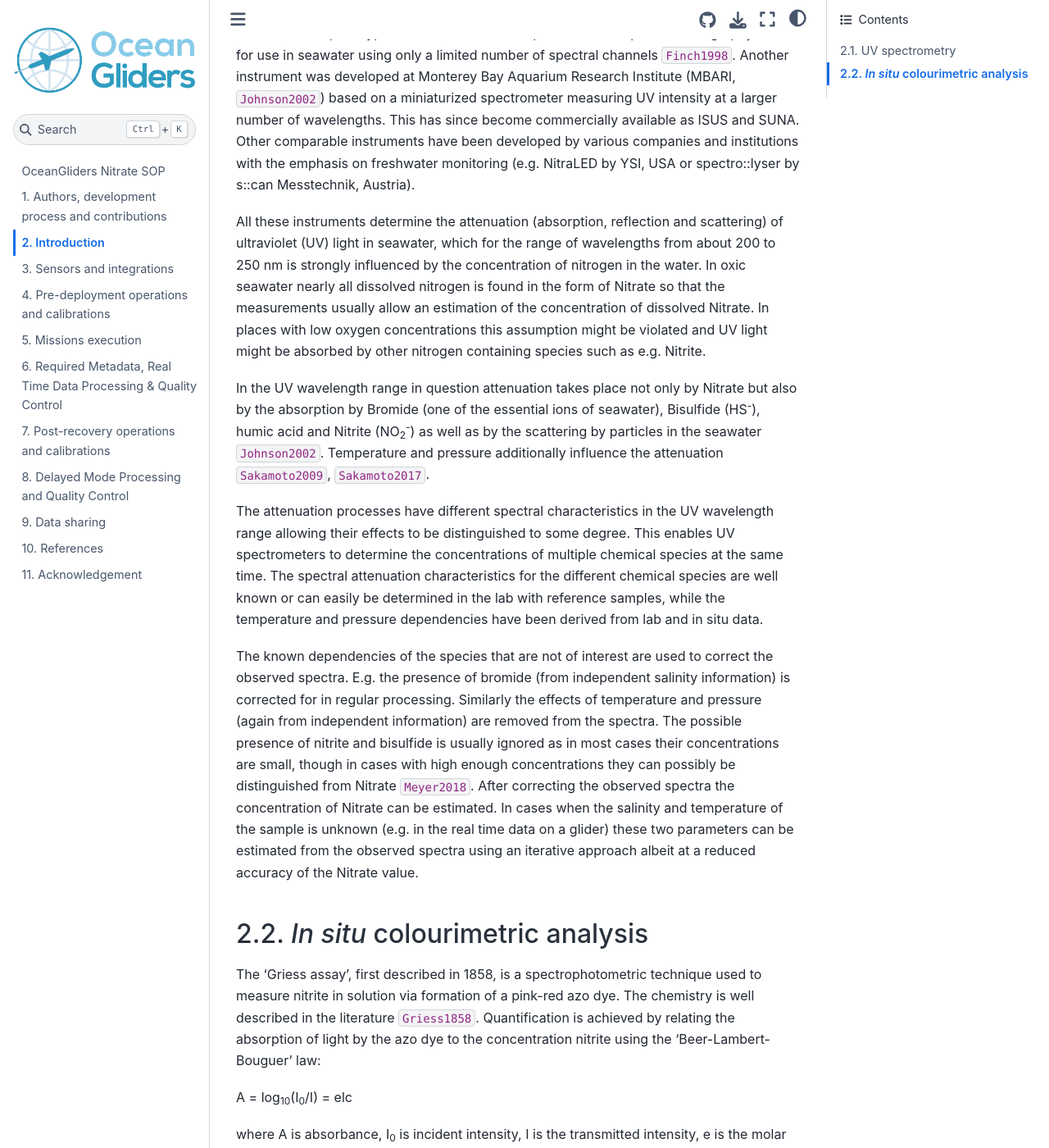
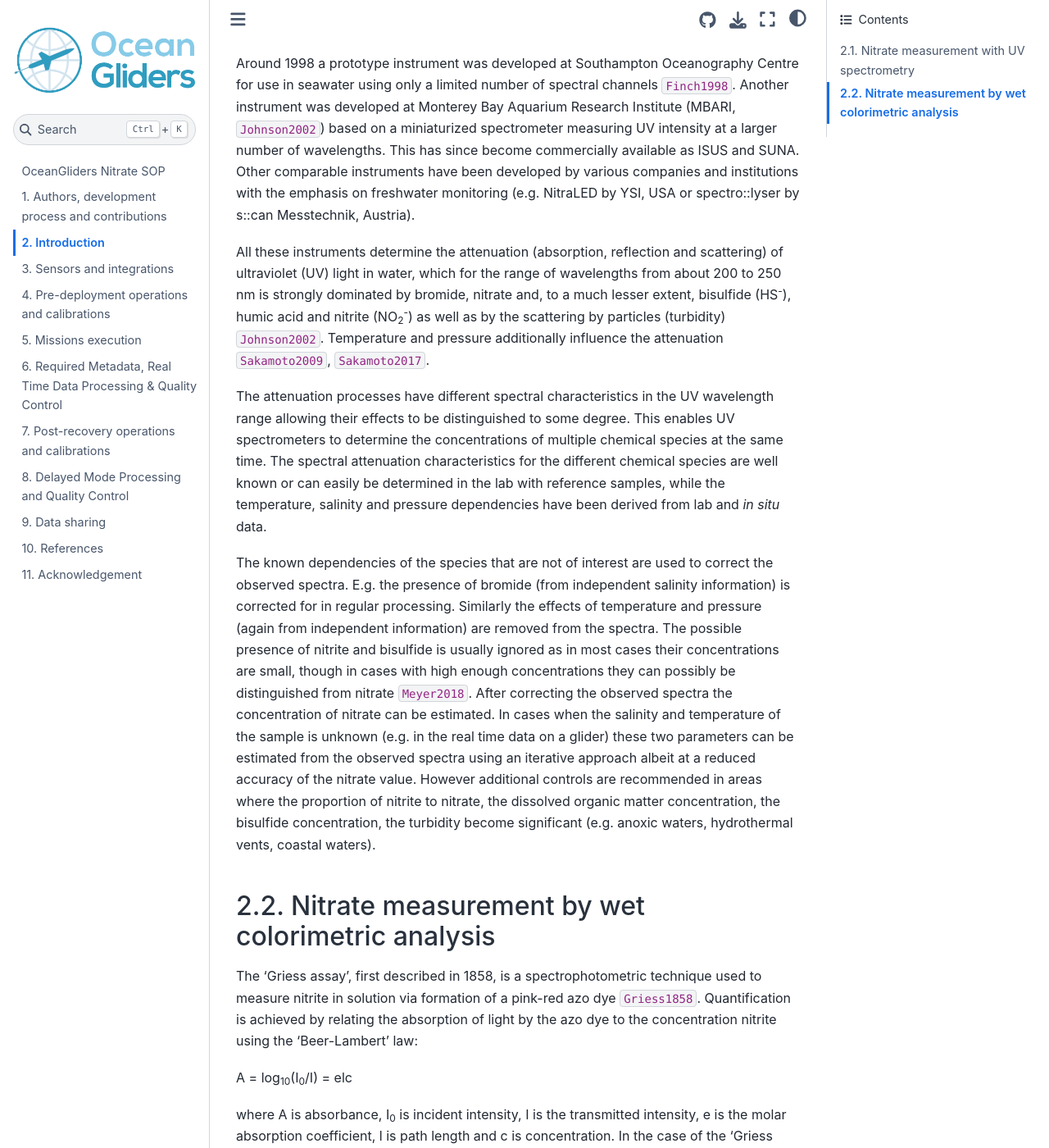
Before and after one commit to OceanGlidersCommunity/Nitrate_SOP, a Jupyter Book: the page built from sections/nitrate_introduction.md, in a window 1280 px wide and 1400 px high, scrolled down 585 px. Shown: the whole window at 82% size. Built offline with Jupyter Book 1.0.4 settings and Sphinx 7.4.7 and the Sphinx Book theme 1.1.4, drawn with Linux system fonts in a browser that asks for light colours; cross-references to code outside the pages are shown as plain code; some of the changed text lies outside the part shown.

Commit message:
Update nitrate_introduction.md

```diff
--- a/sections/nitrate_introduction.md
+++ b/sections/nitrate_introduction.md
@@ -1,40 +1,36 @@
 # Introduction
 
-This standard operating procedure (SOP) document for nitrate (NO<sub>3</sub><sup>-</sup>) aims to guide glider users through the steps necessary for the collection of good quality dissolved Nitrate concentrations using gliders for both real time and post deployment data streams.
+This standard operating procedure (SOP) document for nitrate (NO<sub>3</sub><sup>-</sup>) aims to guide glider users through the steps necessary for the collection of good quality nitrate concentrations using gliders for both real time and post deployment data streams.
 It concentrates on glider specific questions and tasks.
 Additional in depth information on standard operating procedures for *in situ* nutrients measurements can be found in {cite}`Daniel2020`.
 
-There are currently two methods available to conduct nitrate measurements using glider platforms: ultraviolet (UV) absorption spectrometers (e.g. {cite}`Thomsen2019`), and miniaturised in situ colourimetric analysers (e.g. Lab-on-Chip (LoC) instruments) (e.g. {cite}`Vincent2018`).
+There are currently two methods available to conduct *in situ* nitrate measurements using glider platforms: ultraviolet (UV) absorption spectrometers (e.g. {cite}`Thomsen2019`), and miniaturised wet chemical analysers (e.g. Lab-on-Chip (LoC) instruments) (e.g. {cite}`Vincent2018`).
 
-## UV spectrometry
-That ultraviolet light is absorbed by Nitrate ions has been known since the 1950s {cite}`Bastian1957`.
-More recently the development of miniaturized spectrometers led to instruments which could be deployed in situ to determine Nitrate concentrations in fresh- and seawater.
+## Nitrate measurement with UV spectrometry
+That ultraviolet light is absorbed by nitrate ions has been known since the 1950s {cite}`Bastian1957`.
+More recently the development of miniaturized spectrometers led to instruments which could be deployed *in situ* to determine nitrate concentrations in fresh- and seawater.
 
 Around 1998 a prototype instrument was developed at Southampton Oceanography Centre for use in seawater using only a limited number of spectral channels {cite}`Finch1998`.
 Another instrument was developed at Monterey Bay Aquarium Research Institute (MBARI, {cite}`Johnson2002`) based on a miniaturized spectrometer measuring UV intensity at a larger number of wavelengths. This has since become commercially available as ISUS and  SUNA.
 Other comparable instruments have been developed by various companies and institutions with the emphasis on freshwater monitoring (e.g. NitraLED by YSI, USA or spectro::lyser by s::can Messtechnik, Austria).
 
-All these instruments determine the attenuation (absorption, reflection and scattering) of ultraviolet (UV) light in seawater, which for the range of wavelengths from about 200 to 250 nm is strongly influenced by the concentration of nitrogen in the water.
-In oxic seawater nearly all dissolved nitrogen is found in the form of Nitrate so that the measurements usually allow an estimation of the concentration of dissolved Nitrate.
-In places with low oxygen concentrations this assumption might be violated and UV light might be absorbed by other nitrogen containing species such as e.g. Nitrite.
-
-In the UV wavelength range in question attenuation takes place not only by Nitrate but also by the absorption by Bromide (one of the essential ions of seawater), Bisulfide (HS<sup>-</sup>), humic acid and Nitrite (NO<sub>2</sub><sup>-</sup>) as well as by the scattering by particles in the seawater {cite}`Johnson2002`.
+All these instruments determine the attenuation (absorption, reflection and scattering) of ultraviolet (UV) light in water, which for the range of wavelengths from about 200 to 250 nm is strongly dominated by bromide, nitrate and, to a much lesser extent, bisulfide (HS<sup>-</sup>), humic acid and nitrite (NO<sub>2</sub><sup>-</sup>) as well as by the scattering by particles (turbidity) {cite}`Johnson2002`.
 Temperature and pressure additionally influence the attenuation {cite}`Sakamoto2009`, {cite}`Sakamoto2017`.
 
 The attenuation processes have different spectral characteristics in the UV wavelength range allowing their effects to be distinguished to some degree.
 This enables UV spectrometers to determine the concentrations of multiple chemical species at the same time.
-The spectral attenuation characteristics for the different chemical species are well known or can easily be determined in the lab with reference samples, while the temperature and pressure dependencies have been derived from lab and in situ data.
+The spectral attenuation characteristics for the different chemical species are well known or can easily be determined in the lab with reference samples, while the temperature, salinity and pressure dependencies have been derived from lab and *in situ* data.
 
 The known dependencies of the species that are not of interest are used to correct the observed spectra.
 E.g. the presence of bromide (from independent salinity information) is corrected for in regular processing.
 Similarly the effects of temperature and pressure (again from independent information) are removed from the spectra.
-The possible presence of nitrite and bisulfide is usually ignored as in most cases their concentrations are small, though in cases with high enough concentrations they can possibly be distinguished from Nitrate {cite}`Meyer2018`.
-After correcting the observed spectra the concentration of Nitrate can be estimated.
-In cases when the salinity and temperature of the sample is unknown (e.g. in the real time data on a glider) these two parameters can be estimated from the observed spectra using an iterative approach albeit at a reduced accuracy of the Nitrate value.
+The possible presence of nitrite and bisulfide is usually ignored as in most cases their concentrations are small, though in cases with high enough concentrations they can possibly be distinguished from nitrate {cite}`Meyer2018`.
+After correcting the observed spectra the concentration of nitrate can be estimated.
+In cases when the salinity and temperature of the sample is unknown (e.g. in the real time data on a glider) these two parameters can be estimated from the observed spectra using an iterative approach albeit at a reduced accuracy of the nitrate value. However additional controls are recommended in areas where the proportion of nitrite to nitrate, the dissolved organic matter concentration, the bisulfide concentration, the turbidity become significant (e.g. anoxic waters, hydrothermal vents, coastal waters).
 
-## *In situ* colourimetric analysis
-The ‘Griess assay’, first described in 1858, is a spectrophotometric technique used to measure nitrite in solution via formation of a pink-red azo dye. The chemistry is well described in the literature {cite}`Griess1858`.
-Quantification is achieved by relating the absorption of light by the azo dye to the concentration nitrite using the ‘Beer-Lambert-Bouguer’ law:
+## Nitrate measurement by wet colorimetric analysis
+The ‘Griess assay’, first described in 1858, is a spectrophotometric technique used to measure nitrite in solution via formation of a pink-red azo dye {cite}`Griess1858`.
+Quantification is achieved by relating the absorption of light by the azo dye to the concentration nitrite using the ‘Beer-Lambert’ law:
 
 A = log<sub>10</sub>(I<sub>0</sub>/I) = elc
 
```
Also changed, not shown: other parts of sections/nitrate_introduction.md (+1 -1 lines).
